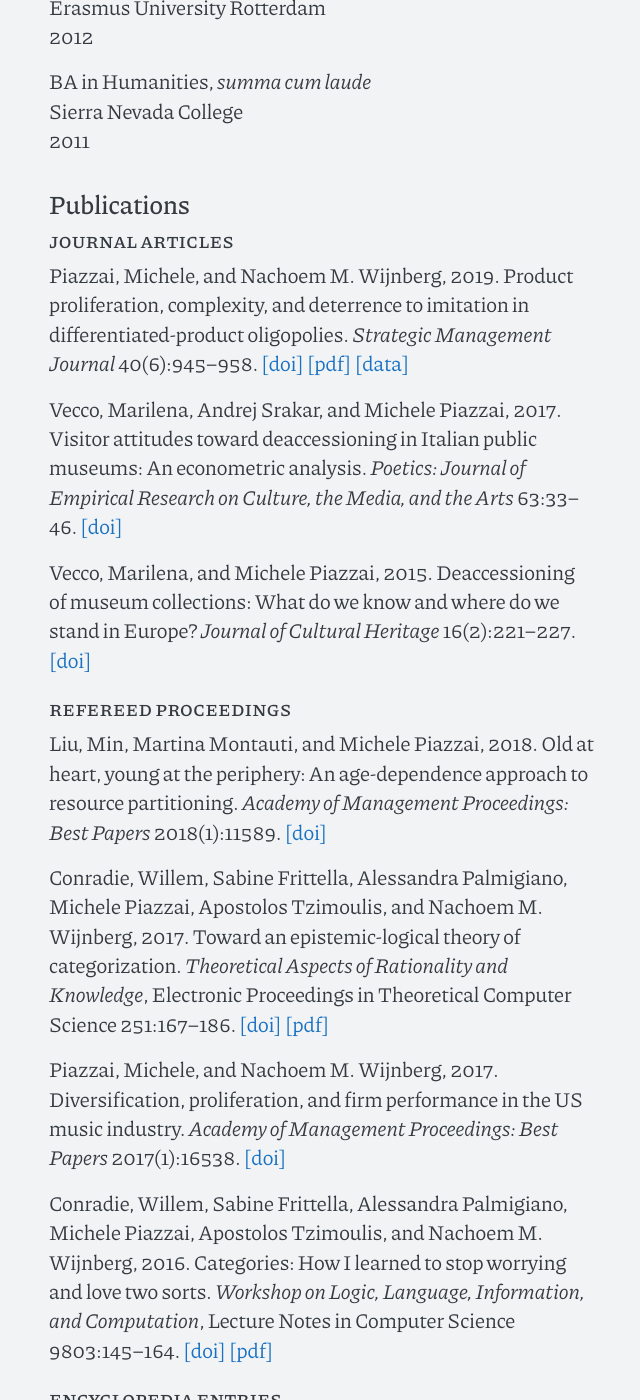
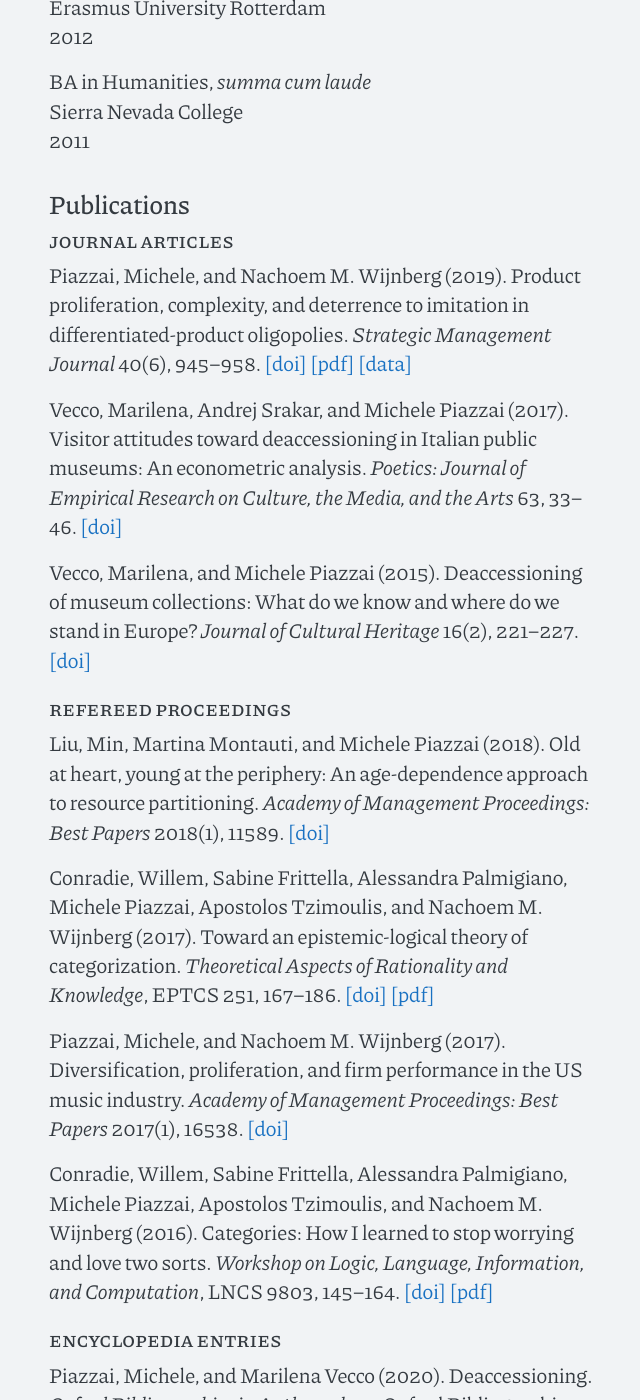
Before and after one commit to piazzai/piazzai.github.io, a Jekyll site: the page built from cv.md, in a window 1280 px wide and 1400 px high, scrolled down 1105 px. Shown: the whole window, without its empty margins (318-958 px from the left). Built offline with Jekyll 4.4.1, drawn with Linux system fonts in a browser that asks for light colours; some of the changed text lies outside the part shown.

Commit message:
Reformat publications

```diff
--- a/cv.md
+++ b/cv.md
@@ -43,25 +43,25 @@
 
 ### Journal articles
 
-Piazzai, Michele, and Nachoem M. Wijnberg, 2019. Product proliferation, complexity, and deterrence to imitation in differentiated-product oligopolies. *Strategic Management Journal* 40(6):945--958. [[doi]](https://doi.org/10.1002/smj.3002) [[pdf]](https://onlinelibrary.wiley.com/doi/epdf/10.1002/smj.3002) [[data]](https://github.com/piazzai/smj-18-19552)
+Piazzai, Michele, and Nachoem M. Wijnberg (2019). Product proliferation, complexity, and deterrence to imitation in differentiated-product oligopolies. *Strategic Management Journal* 40(6), 945--958. [[doi]](https://doi.org/10.1002/smj.3002) [[pdf]](https://onlinelibrary.wiley.com/doi/epdf/10.1002/smj.3002) [[data]](https://github.com/piazzai/smj-18-19552)
 
-Vecco, Marilena, Andrej Srakar, and Michele Piazzai, 2017. Visitor attitudes toward deaccessioning in Italian public museums: An econometric analysis. *Poetics: Journal of Empirical Research on Culture, the Media, and the Arts* 63:33--46. [[doi]](https://doi.org/10.1016/j.poetic.2017.05.001)
+Vecco, Marilena, Andrej Srakar, and Michele Piazzai (2017). Visitor attitudes toward deaccessioning in Italian public museums: An econometric analysis. *Poetics: Journal of Empirical Research on Culture, the Media, and the Arts* 63, 33--46. [[doi]](https://doi.org/10.1016/j.poetic.2017.05.001)
 
-Vecco, Marilena, and Michele Piazzai, 2015. Deaccessioning of museum collections: What do we know and where do we stand in Europe? *Journal of Cultural Heritage* 16(2):221--227. [[doi]](https://doi.org/10.1016/j.culher.2014.03.007)
+Vecco, Marilena, and Michele Piazzai (2015). Deaccessioning of museum collections: What do we know and where do we stand in Europe? *Journal of Cultural Heritage* 16(2), 221--227. [[doi]](https://doi.org/10.1016/j.culher.2014.03.007)
 
 ### Refereed proceedings
 
-Liu, Min, Martina Montauti, and Michele Piazzai, 2018. Old at heart, young at the periphery: An age-dependence approach to resource partitioning. *Academy of Management Proceedings: Best Papers* 2018(1):11589. [[doi]](https://doi.org/10.5465/ambpp.2018.31)
+Liu, Min, Martina Montauti, and Michele Piazzai (2018). Old at heart, young at the periphery: An age-dependence approach to resource partitioning. *Academy of Management Proceedings: Best Papers* 2018(1), 11589. [[doi]](https://doi.org/10.5465/ambpp.2018.31)
 
-Conradie, Willem, Sabine Frittella, Alessandra Palmigiano, Michele Piazzai, Apostolos Tzimoulis, and Nachoem M. Wijnberg, 2017. Toward an epistemic-logical theory of categorization. *Theoretical Aspects of Rationality and Knowledge*, Electronic Proceedings in Theoretical Computer Science 251:167--186. [[doi]](https://doi.org/10.4204/eptcs.251.12) [[pdf]](https://arxiv.org/pdf/1707.08743.pdf)
+Conradie, Willem, Sabine Frittella, Alessandra Palmigiano, Michele Piazzai, Apostolos Tzimoulis, and Nachoem M. Wijnberg (2017). Toward an epistemic-logical theory of categorization. *Theoretical Aspects of Rationality and Knowledge*, EPTCS 251, 167--186. [[doi]](https://doi.org/10.4204/eptcs.251.12) [[pdf]](https://arxiv.org/pdf/1707.08743.pdf)
 
-Piazzai, Michele, and Nachoem M. Wijnberg, 2017. Diversification, proliferation, and firm performance in the US music industry. *Academy of Management Proceedings: Best Papers* 2017(1):16538. [[doi]](https://doi.org/10.5465/ambpp.2017.29)
+Piazzai, Michele, and Nachoem M. Wijnberg (2017). Diversification, proliferation, and firm performance in the US music industry. *Academy of Management Proceedings: Best Papers* 2017(1), 16538. [[doi]](https://doi.org/10.5465/ambpp.2017.29)
 
-Conradie, Willem, Sabine Frittella, Alessandra Palmigiano, Michele Piazzai, Apostolos Tzimoulis, and Nachoem M. Wijnberg, 2016. Categories: How I learned to stop worrying and love two sorts. *Workshop on Logic, Language, Information, and Computation*, Lecture Notes in Computer Science 9803:145--164. [[doi]](https://doi.org/10.1007/978-3-662-52921-8_10) [[pdf]](https://arxiv.org/pdf/1604.00777.pdf)
+Conradie, Willem, Sabine Frittella, Alessandra Palmigiano, Michele Piazzai, Apostolos Tzimoulis, and Nachoem M. Wijnberg (2016). Categories: How I learned to stop worrying and love two sorts. *Workshop on Logic, Language, Information, and Computation*, LNCS 9803, 145--164. [[doi]](https://doi.org/10.1007/978-3-662-52921-8_10) [[pdf]](https://arxiv.org/pdf/1604.00777.pdf)
 
 ### Encyclopedia entries
 
-Piazzai, Michele, and Marilena Vecco, 2020. Deaccessioning. *Oxford Bibliographies in Anthropology*, Oxford Bibliographies Online. [[doi]](https://doi.org/10.1093/obo/9780199766567-0246)
+Piazzai, Michele, and Marilena Vecco (2020). Deaccessioning. *Oxford Bibliographies in Anthropology*, Oxford Bibliographies Online. [[doi]](https://doi.org/10.1093/obo/9780199766567-0246)
 
 ## Presentations
 
```
